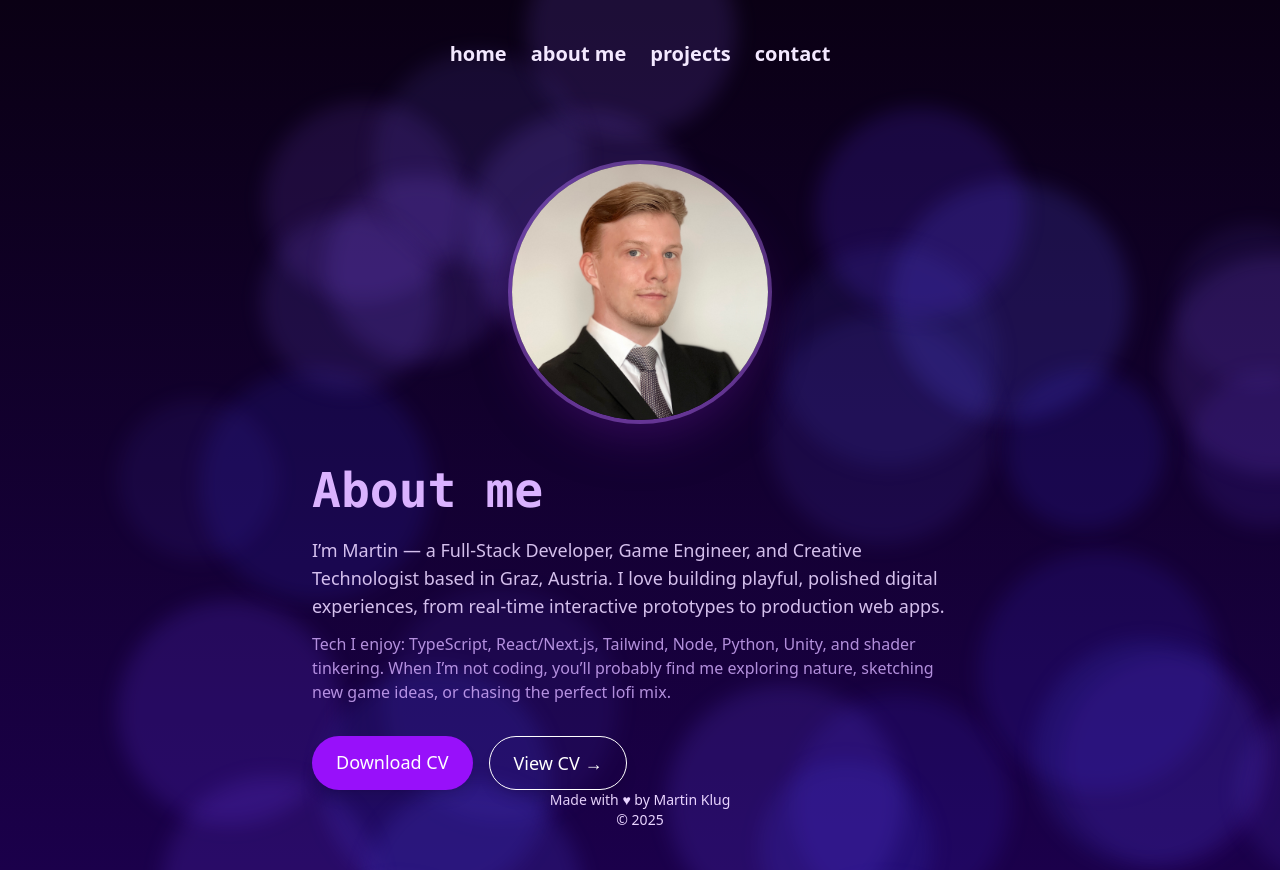
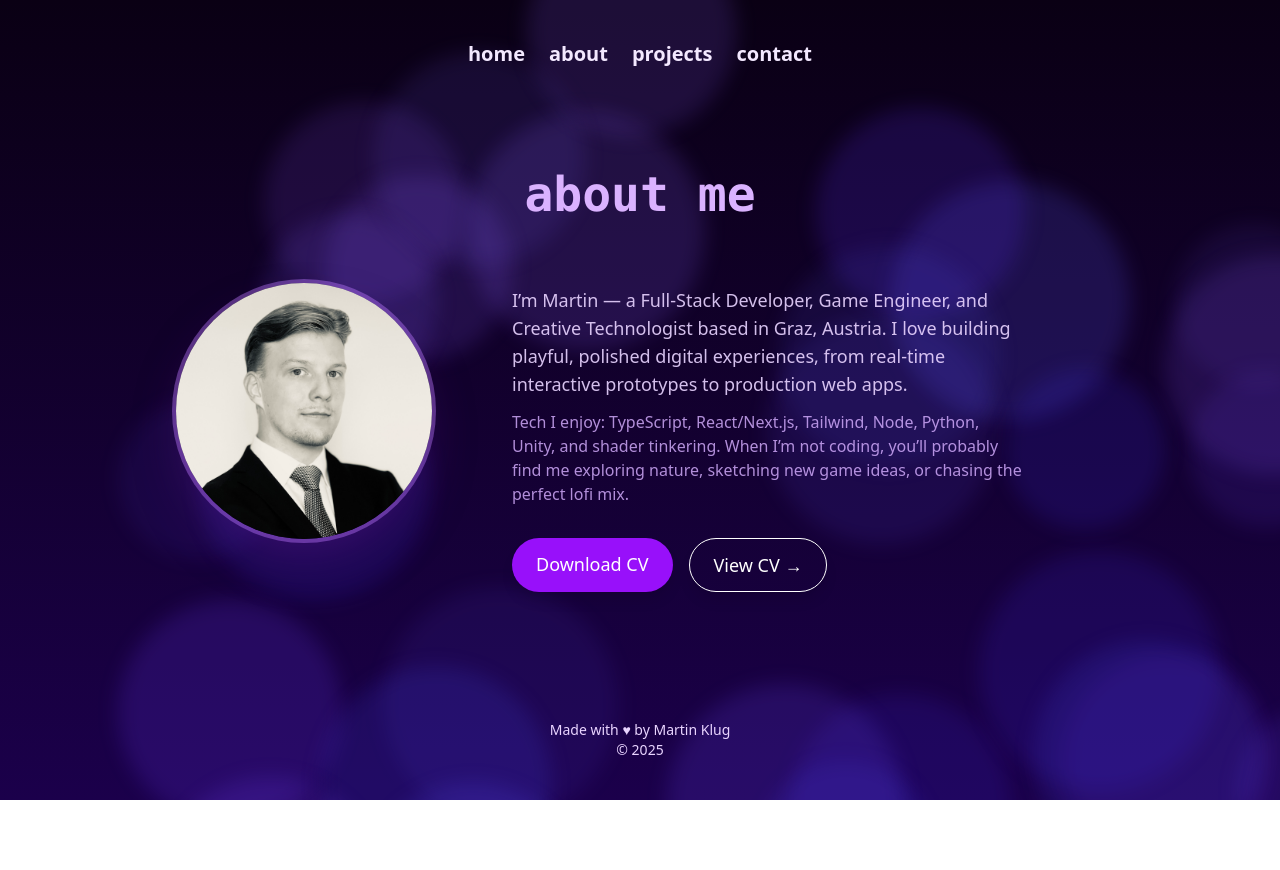
Before and after one commit to Mazzbit/portfolio-website, a Next.js app: page /about in a window 1280 px wide. After the commit the page ends 800 px from the top, so only its background shows below. Built offline with nearby package versions, Linux system fonts and the light colour scheme.

Commit message:
changes about page

```diff
--- a/src/app/about/page.tsx
+++ b/src/app/about/page.tsx
@@ -16,18 +16,25 @@ export default function AboutPage() {
       <div className="relative z-20 text-purple-100 w-full flex-1 flex flex-col items-center">
         {/* Navigation */}
         <nav className="text-center text-xl font-bold space-x-6 mb-12">
-          <Link href="/" className="hover:underline decoration-purple-300 underline-offset-4">home</Link>
-          <Link href="/about" className="hover:underline decoration-purple-300 underline-offset-4 hover:scale-125">about me</Link>
+          <Link href="/" className="hover:underline hover:scale-125 decoration-purple-300 underline-offset-4">home</Link>
+          <Link href="/about" className="hover:underline decoration-purple-300 underline-offset-4">about</Link>
           <Link href="/projects" className="hover:underline decoration-purple-300 underline-offset-4">projects</Link>
           <Link href="/contact" className="hover:underline decoration-purple-300 underline-offset-4">contact</Link>
         </nav>
 
+        {/* Text */}
+        <div className="mt-12 max-w-2xl text-left px-20 mt-10">
+          <h1 className="text-5xl font-extrabold text-purple-300 font-mono leading-tight animate-typing-about select-none ">
+              about me
+          </h1>
+        </div>
+
         {/* About */}
-        <section className="mt-12 w-full flex flex-col items-center animate__animated animate__fadeInUp">
+        <section className=" w-full flex flex-row items-center justify-center">
           {/* Portrait */}
-          <div className="flex items-center justify-center w-56 h-56 lg:w-64 lg:h-64 rounded-full overflow-hidden ring-4 ring-purple-400/40 shadow-2xl shadow-purple-900/50">
+          <div className="flex items-center justify-center w-56 h-56 lg:w-64 lg:h-64 rounded-full overflow-hidden ring-4 ring-purple-400/40 shadow-2xl shadow-purple-900/50 animate__animated animate__fadeIn [animation-delay:0.4s]">
             <Image
-              src="/me.jpg"
+              src="/portrait.jpg"
               alt="Portrait of Martin Klug"
               width={512}
               height={512}
@@ -36,16 +43,13 @@ export default function AboutPage() {
             />
           </div>
 
-          {/* Text */}
-          <div className="max-w-2xl text-left px-2 mt-10">
-            <h1 className="text-5xl font-extrabold text-purple-300 font-mono leading-tight animate__animated animate__slideInUp">
-              About me
-            </h1>
-            <p className="mt-4 text-lg text-purple-200/90 animate__animated animate__fadeIn [animation-delay:0.5s]">
+
+            <div className="max-w-2xl text-left px-20 mt-10 animate__animated animate__fadeInUp [animation-delay:0.5s]">
+            <p className="mt-4 text-lg text-purple-200/90">
               I’m Martin — a Full‑Stack Developer, Game Engineer, and Creative Technologist based in Graz, Austria. I love building playful, polished
               digital experiences, from real‑time interactive prototypes to production web apps.
             </p>
-            <p className="mt-3 text-purple-300/80 animate__animated animate__fadeIn [animation-delay:0.8s]">
+            <p className="mt-3 text-purple-300/80">
               Tech I enjoy: TypeScript, React/Next.js, Tailwind, Node, Python, Unity, and shader tinkering. When I’m not coding, you’ll probably find me
               exploring nature, sketching new game ideas, or chasing the perfect lofi mix.
             </p>
--- a/src/app/globals.css
+++ b/src/app/globals.css
@@ -58,6 +58,15 @@
   }
 }
 
+@keyframes typing-about {
+  from {
+    width: 0ch;
+  }
+  to {
+    width: 8ch;
+  }
+}
+
 .animate-typing-name {
   width: 0ch;
   animation:
@@ -72,7 +81,7 @@
 .animate-typing-projects {
   width: 0ch;
   animation:
-    typing-projects 0.7s steps(11, end) forwards 0.3s,
+    typing-projects 0.7s steps(11, end) forwards 0.0s,
     blink 1s step-end infinite;
   white-space: nowrap;
   overflow: hidden;
@@ -83,3 +92,15 @@
 .animate-blink {
   animation: blink 1s step-end infinite;
 }
+
+
+.animate-typing-about {
+  width: 0ch;
+  animation:
+    typing-about 0.7s steps(8, end) forwards 0.0s,
+    blink 1s step-end infinite;
+  white-space: nowrap;
+  overflow: hidden;
+  display: inline-block;
+  border-right: 2px solid #D8B4FE;
+}
--- a/src/app/page.tsx
+++ b/src/app/page.tsx
@@ -13,11 +13,11 @@ export default function HomePage() {
       </div>
 
       {/* Content */}
-      <div className="relative z-20 text-purple-100 w-full flex-1 flex flex-col">
+      <div className="relative z-20 text-purple-100 w-full flex-1 flex flex-col items-center">
         {/* Navigation */}
         <nav className="text-center text-xl font-bold space-x-6 mb-12">
           <Link href="/" className="hover:underline hover:scale-125 decoration-purple-300 underline-offset-4">home</Link>
-          <Link href="/about" className="hover:underline decoration-purple-300 underline-offset-4">about me</Link>
+          <Link href="/about" className="hover:underline decoration-purple-300 underline-offset-4">about</Link>
           <Link href="/projects" className="hover:underline decoration-purple-300 underline-offset-4">projects</Link>
           <Link href="/contact" className="hover:underline decoration-purple-300 underline-offset-4">contact</Link>
         </nav>
--- a/src/app/projects/page.tsx
+++ b/src/app/projects/page.tsx
@@ -88,7 +88,7 @@ export default function HomePage() {
         {/* Navigation */}
         <nav className="text-center text-xl font-bold space-x-6 mb-12">
           <Link href="/" className="hover:underline hover:scale-125 decoration-purple-300 underline-offset-4">home</Link>
-          <Link href="/about" className="hover:underline decoration-purple-300 underline-offset-4">about me</Link>
+          <Link href="/about" className="hover:underline decoration-purple-300 underline-offset-4">about</Link>
           <Link href="/projects" className="hover:underline decoration-purple-300 underline-offset-4">projects</Link>
           <Link href="/contact" className="hover:underline decoration-purple-300 underline-offset-4">contact</Link>
         </nav>
```
Also changed, not shown: public/me.jpg (deleted), public/portrait.jpg (added).
